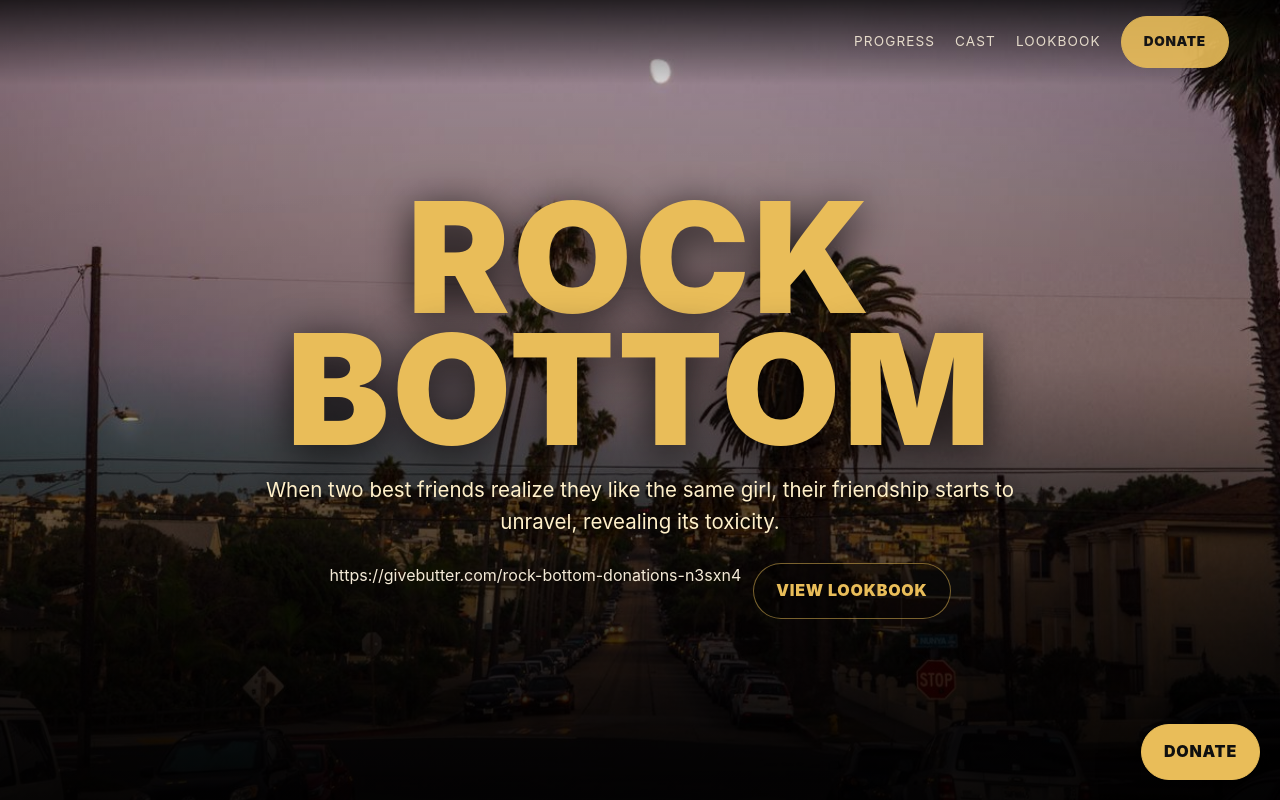
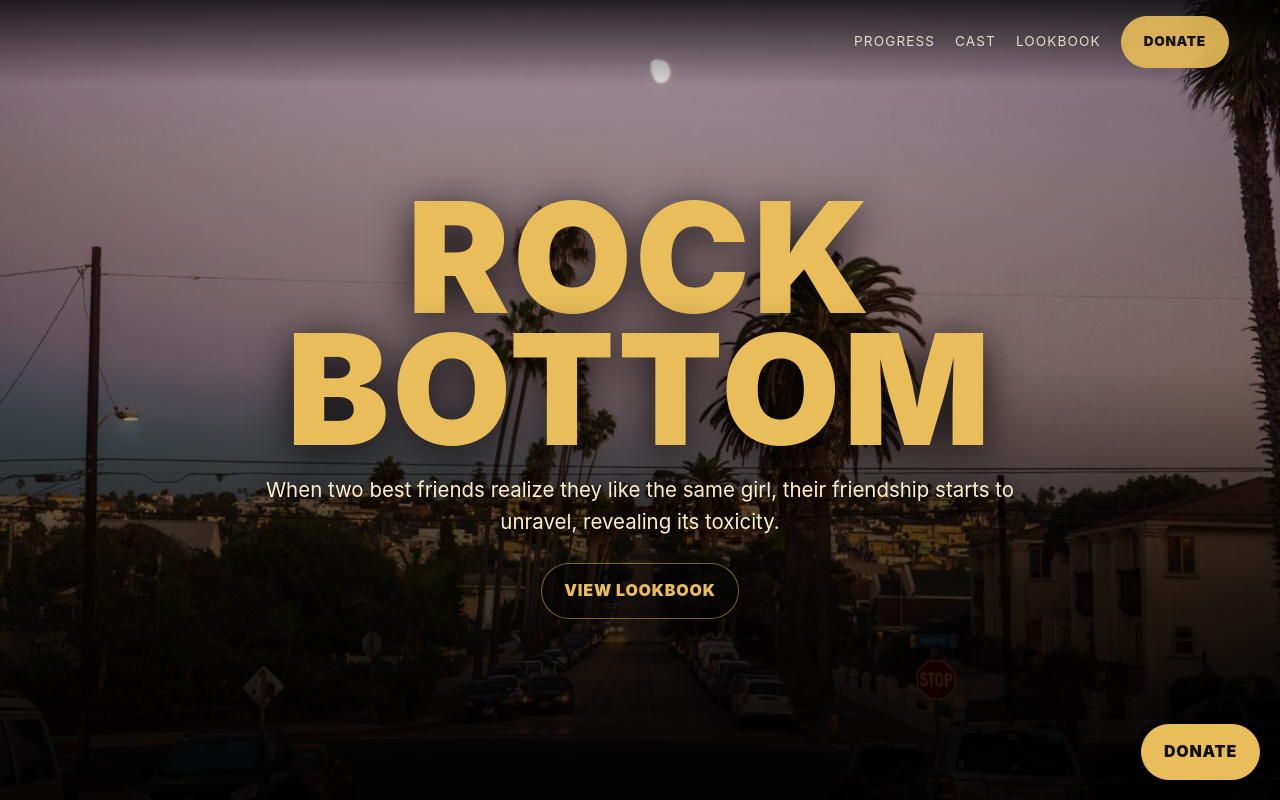
Before and after one commit to creebuckner30-sudo/rock-bottom-site, a website: page Rock_Bottom_V22_COMPLETE_UPLOAD_TO_GITHUB/index.html in a window 1280 px wide. Shown: the top 800 px of the page. Drawn offline with Linux system fonts and the light colour scheme; no server answers.

Commit message:
Update index.html

```diff
--- a/Rock_Bottom_V22_COMPLETE_UPLOAD_TO_GITHUB/index.html
+++ b/Rock_Bottom_V22_COMPLETE_UPLOAD_TO_GITHUB/index.html
@@ -272,7 +272,7 @@ footer{text-align:center;padding:70px 20px 100px;background:#070706;color:var(--
     <h1 class="hero-title">ROCK BOTTOM</h1>
     <p class="logline">When two best friends realize they like the same girl, their friendship starts to unravel, revealing its toxicity.</p>
     <div class="hero-actions">
-      https://givebutter.com/rock-bottom-donations-n3sxn4
+
       <a class="btn btn-ghost" href="lookbook.html">View Lookbook</a>
     </div>
   </div>
```
